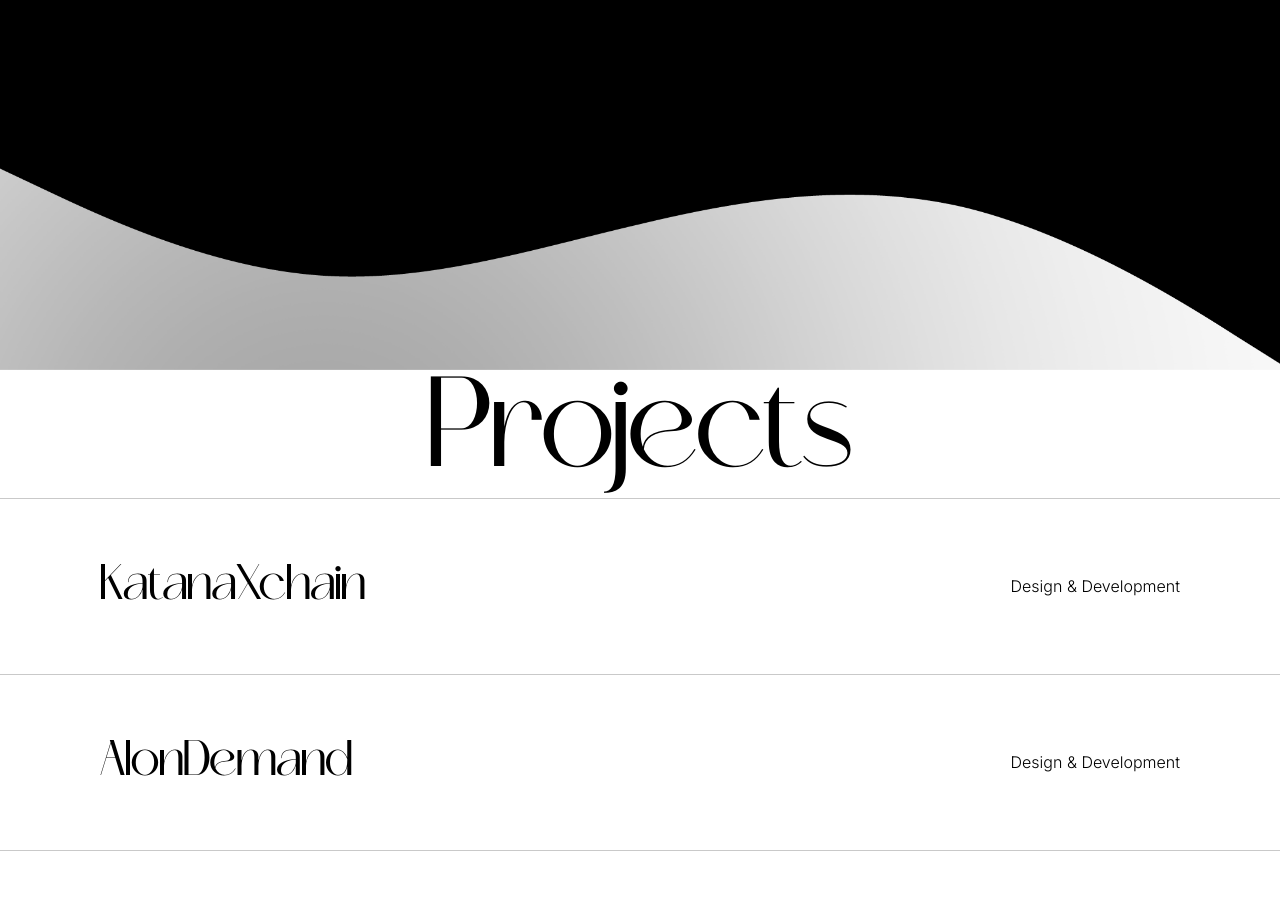
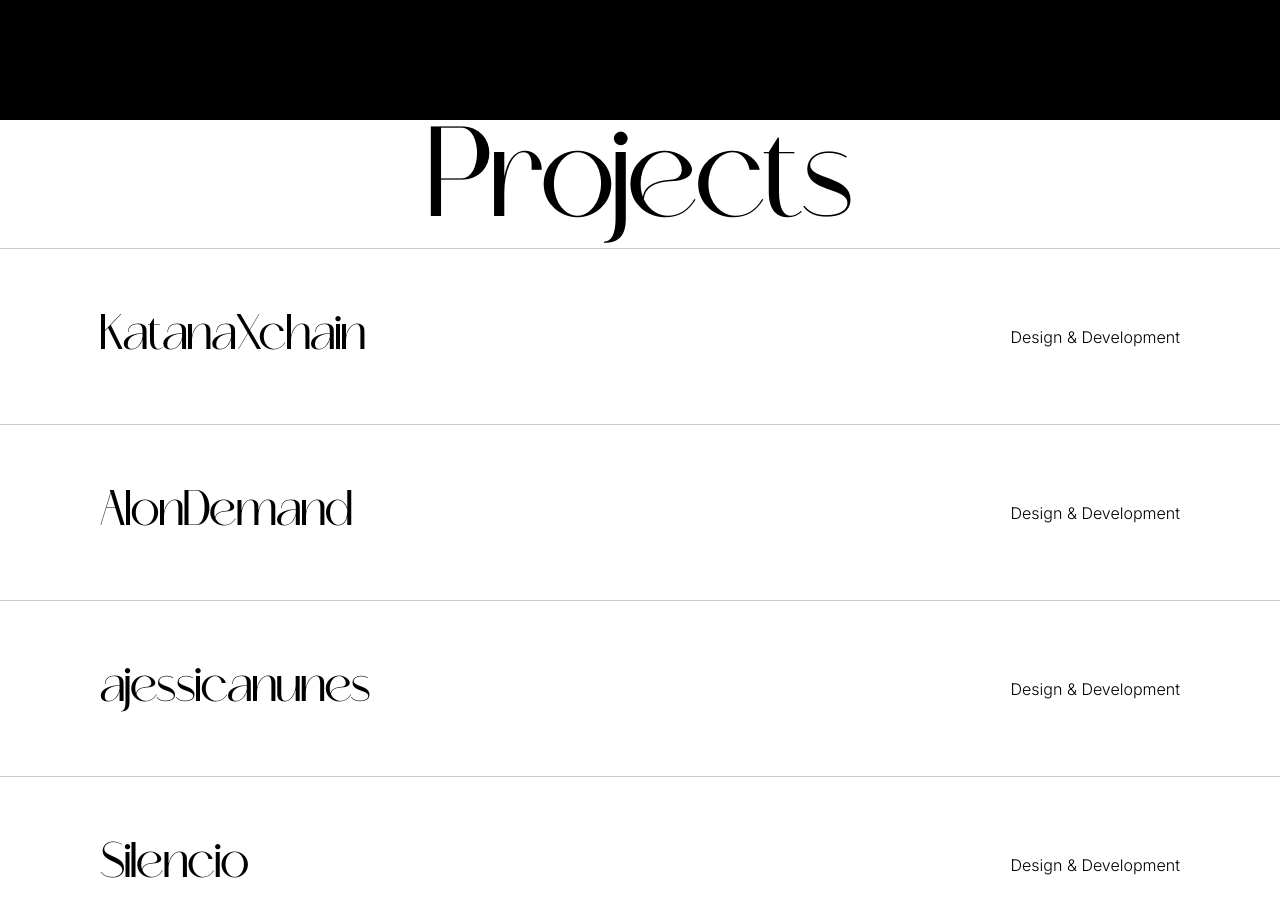
Before and after one commit to kataniko/portfolio, a Next.js app: page / in a window 1280 px wide. Shown: the part 2040-2956 px from the top of the page. Built offline with nearby package versions, Linux system fonts and the light colour scheme.

Commit message:
add about me section

```diff
--- a/app/components/main.js
+++ b/app/components/main.js
@@ -168,7 +168,7 @@ export default function Home() {
             </div>
 
             <div className='h-auto bg-white'>
-                <Image alt='wave6' width={2000} height={100} className=' w-[110vw] rotate-180   ' src={"/wave6.png"} />
+
                 <div className='text-7xl md:text-9xl   w-screen text-black  text-center catch '>
                     Projects
                 </div>
```
